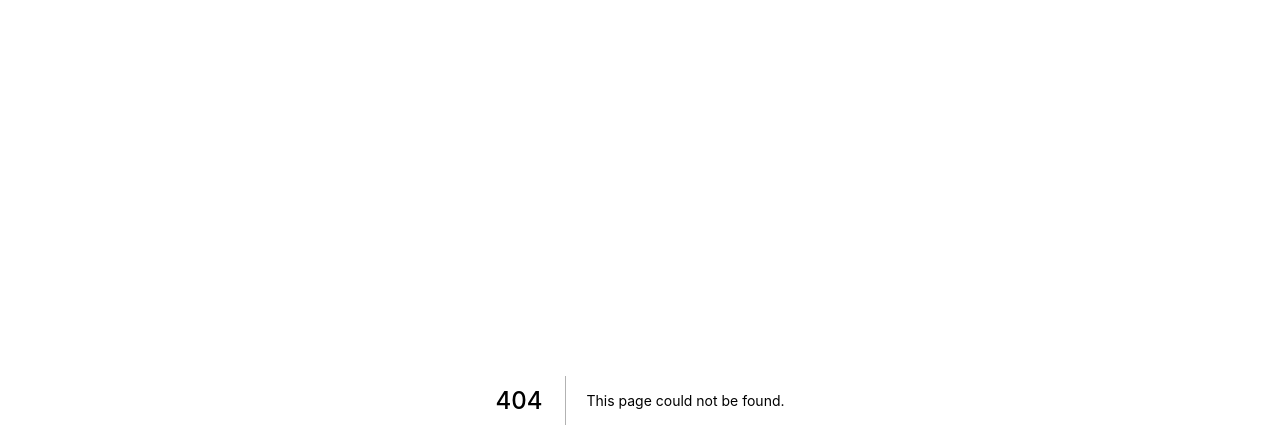
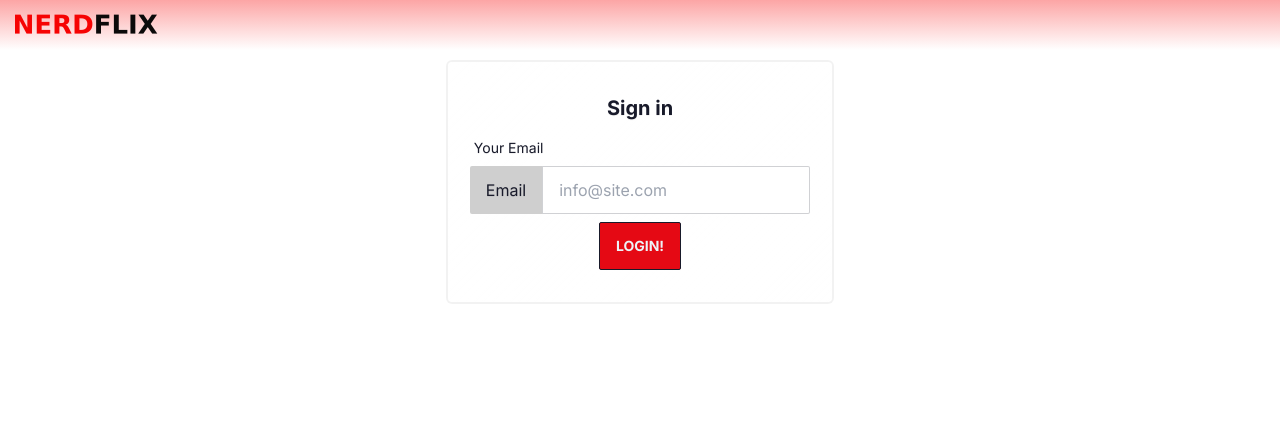
Before and after one commit to curedbylethe/nerdflix-app, a Next.js app: page /login in a window 1280 px wide. Before the commit this address had no page. Shown: the top 448 px of the page. Built offline with nearby package versions, Linux system fonts and the light colour scheme.

Commit message:
add login route (initial state)
fix type statements and add the basic state of the login route

```diff
--- a/components/card.tsx
+++ b/components/card.tsx
@@ -12,7 +12,7 @@ interface card {
 const Card: React.FC<card> = ({ imgUrl, size = "md", id }): JSX.Element => {
   const [imgSrc, setImgSrc] = useState(imgUrl);
 
-  const classMap = {
+  const classMap: { [key: string]: string } = {
     lg: styles.lgItem,
     md: styles.mdItem,
     sm: styles.smItem,
--- /dev/null
+++ b/components/login-card.tsx
@@ -0,0 +1,32 @@
+export default function LoginCard(): JSX.Element {
+  const handleLogin = (e: { preventDefault: () => void }) => {
+    e.preventDefault();
+    console.log("Clicked");
+  };
+
+  return (
+    <div className="card w-96 glass">
+      <div className="items-center text-center card-body">
+        <h2 className="card-title">Sign in</h2>
+        <div className="form-control">
+          <label className="label">
+            <span className="label-text dark:text-white">Your Email</span>
+          </label>
+          <label className="input-group">
+            <span>Email</span>
+            <input
+              type="text"
+              placeholder="info@site.com"
+              className="input input-bordered"
+            />
+          </label>
+        </div>
+        <div className="justify-end card-actions">
+          <button onClick={handleLogin} className="btn bg-netflix-red">
+            Login!
+          </button>
+        </div>
+      </div>
+    </div>
+  );
+}
--- a/components/navBar/dropDown.tsx
+++ b/components/navBar/dropDown.tsx
@@ -12,8 +12,8 @@ const DropDown: React.FC<dropdown> = ({ userName }) => {
   const router = useRouter();
 
   return (
-    <div class="dropdown dropdown-end">
-      <label tabindex="0" class="btn btn-link rounded-btn">
+    <div className="dropdown dropdown-end">
+      <label tabIndex={0} className="btn btn-link rounded-btn">
         <Button
           userName={userName}
           dropDownState={dropDownState}
@@ -23,8 +23,8 @@ const DropDown: React.FC<dropdown> = ({ userName }) => {
       {dropDownState && (
         <div>
           <ul
-            tabindex="0"
-            class="menu dropdown-content p-2 shadow bg-base-100 dark:bg-slate-800  rounded-box w-52 mt-4"
+            tabIndex={0}
+            className="p-2 mt-4 shadow menu dropdown-content bg-base-100 dark:bg-slate-800 rounded-box w-52"
           >
             <li className="lg:text-base md:text-base dark:hover:bg-slate-700 sm:text-sm">
               <Link href="/login">
--- a/components/section-cards.tsx
+++ b/components/section-cards.tsx
@@ -1,3 +1,4 @@
+import { Key } from "react";
 import styles from "../styles/section-cards.module.css";
 import Card from "./card";
 
@@ -16,11 +17,16 @@ const SectionCards: React.FC<sectionCards> = ({
     <section className={styles.container}>
       <h2 className={styles.title}>{title}</h2>
       <div className={styles.cardWrapper}>
-        {videos.map((video, idx: number) => {
-          return (
-            <Card key={video.id} id={idx} imgUrl={video.imgUrl} size={size} />
-          );
-        })}
+        {videos.map(
+          (
+            video: { id: Key | null | undefined; imgUrl: string },
+            idx: number
+          ) => {
+            return (
+              <Card key={video.id} id={idx} imgUrl={video.imgUrl} size={size} />
+            );
+          }
+        )}
       </div>
     </section>
   );
--- /dev/null
+++ b/pages/login.tsx
@@ -0,0 +1,23 @@
+import { NextPage } from "next";
+import Head from "next/head";
+import LoginCard from "../components/login-card";
+import Logo from "../components/navBar/logo";
+
+const Login: NextPage = (): JSX.Element => {
+  return (
+    <div>
+      <Head>
+        <title>Login Page</title>
+        <meta name="viewport" content="initial-scale=1.0, width=device-width" />
+      </Head>
+      <div className=" bg-gradient-to-b from-red-300 to-transparent dark:from-gray-700">
+        <Logo />
+      </div>
+      <div className="flex items-center justify-center align-middle">
+        <LoginCard />
+      </div>
+    </div>
+  );
+};
+
+export default Login;
--- a/styles/globals.css
+++ b/styles/globals.css
@@ -5,8 +5,8 @@ html,
 body {
   padding: 0;
   margin: 0;
-  font-family: "Inter", -apple-system, BlinkMacSystemFont, Segoe UI, Roboto, Oxygen,
-    Ubuntu, Cantarell, Fira Sans, Droid Sans, Helvetica Neue, sans-serif;
+  font-family: "Inter", -apple-system, BlinkMacSystemFont, Segoe UI, Roboto,
+    Oxygen, Ubuntu, Cantarell, Fira Sans, Droid Sans, Helvetica Neue, sans-serif;
 }
 
 a {
@@ -17,13 +17,3 @@ a {
 * {
   box-sizing: border-box;
 }
-
-@media (prefers-color-scheme: dark) {
-  html {
-    color-scheme: dark;
-  }
-  body {
-    color: #DFF6FF;
-    background: #000;
-  }
-}
--- a/tailwind.config.js
+++ b/tailwind.config.js
@@ -18,7 +18,7 @@ module.exports = {
   },
   plugins: [require("daisyui")],
   daisyui: {
-    themes: ["corporate"],
-    darkTheme: "black",
+    themes: ["corporate", "dracula"],
+    darkTheme: "dracula",
   },
 };
```
Also changed, not shown: lib/videos.tsx (+8 -1 lines).
